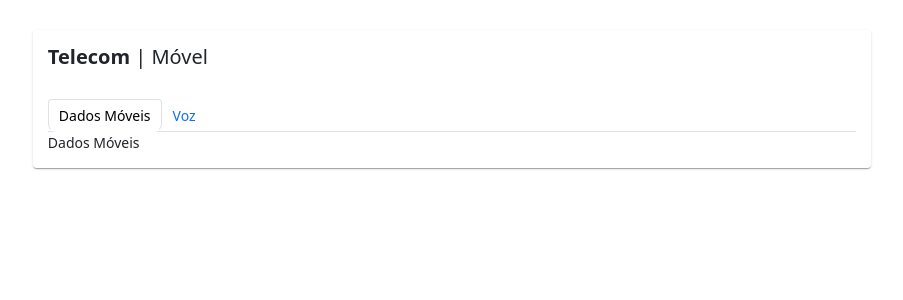
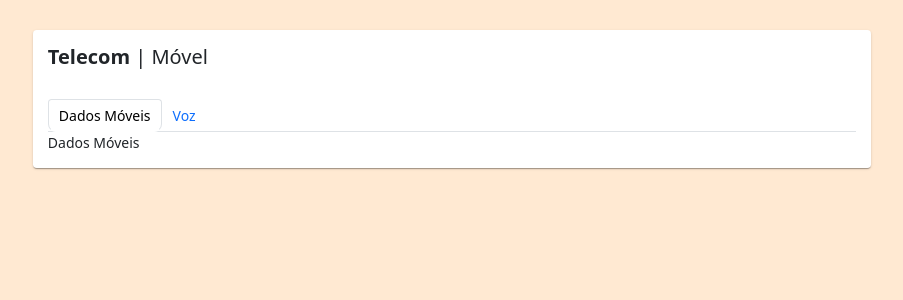
Before and after one commit to ofelipebecker/dashboard-charts-demo, a React (Vite) app: page / in a window 1280 px wide. Shown: the top 300 px of the page, without its empty margins (188-1091 px from the left). Built offline with nearby package versions, Linux system fonts and the light colour scheme.

Commit message:
ui: apply light orange background to body using CSS variable
Issue: DCD-2601A

```diff
--- a/src/index.css
+++ b/src/index.css
@@ -13,6 +13,7 @@ html {
 }
 
 body {
+  background-color: var(--light-orange) !important;
   font-size: 1.4rem;
 }
 
```
